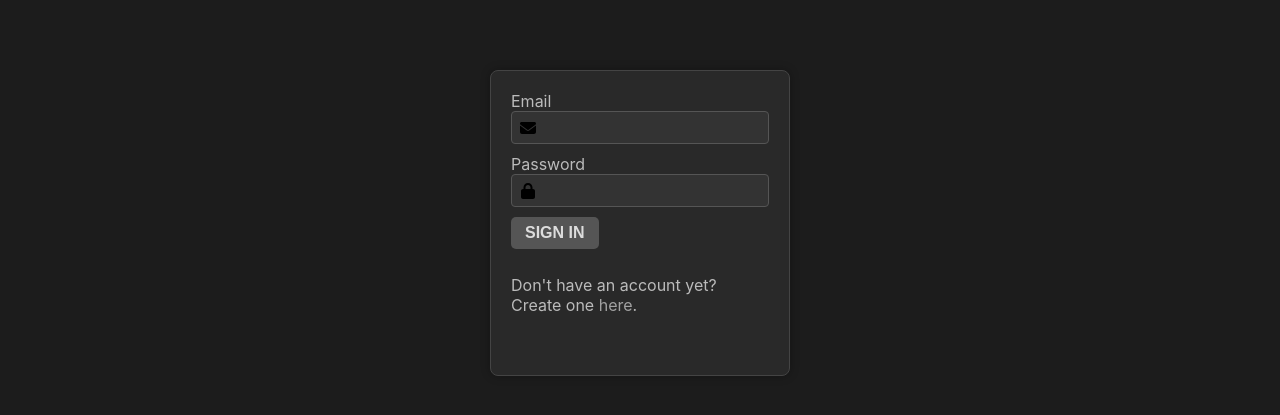
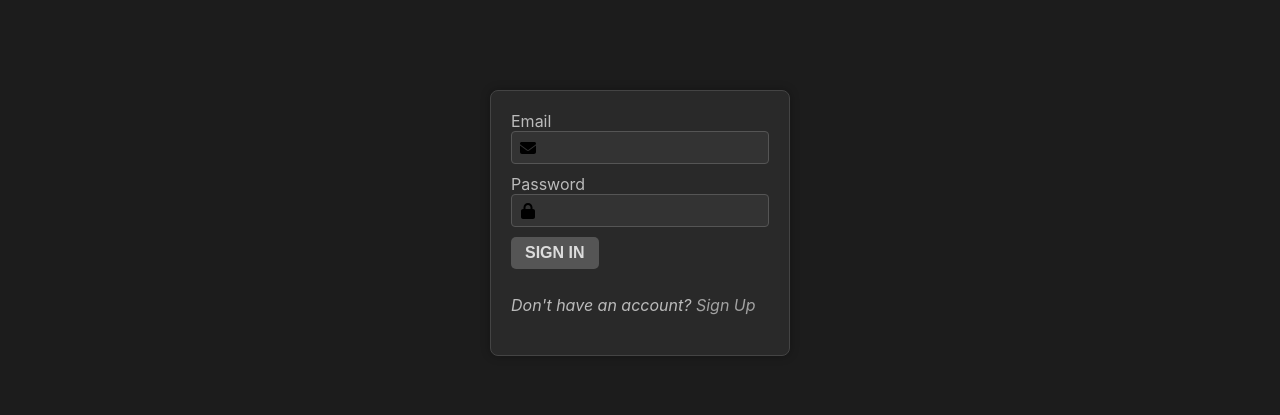
Before and after one commit to Code-the-Dream-School/ee-prac-team4-front, a React (Create React App) app: page /login in a window 1280 px wide. Shown: the part 229-644 px from the top of the page. Built offline with nearby package versions, Linux system fonts and the light colour scheme; a web font is replaced by a local one.

Commit message:
updated the Don't have an account phrase and removed extra padding at the bottom

```diff
--- a/src/pages/login/LoginPage.css
+++ b/src/pages/login/LoginPage.css
@@ -10,6 +10,7 @@
 .formContainer {
   width: 300px;
   padding: 20px;
+  padding-bottom: 0px;
   border: 1px solid var(--primary-border-color);
   background-color: var(--primary-background);
   border-radius: 8px;
@@ -58,6 +59,7 @@ label {
   padding-bottom: 10px;
   padding-top: 10px;
   font-size: 16px;
+  font-style: italic;
 }
 
 .link-to-sign-up-page {
--- a/src/pages/login/LoginPage.js
+++ b/src/pages/login/LoginPage.js
@@ -70,8 +70,7 @@ function LoginPage() {
         {error && <div style={{ color: "red" }}>{error}</div>}
 
         <p className="link-to-sign-up">
-          Don't have an account yet?{' '}
-          Create one <Link to="/register" className="link-to-sign-up-page"> here</Link>.<br/><br/>
+          Don't have an account?<Link to="/register" className="link-to-sign-up-page"> Sign Up</Link><br/><br/>
         </p>
       </form>
     </div>
```
